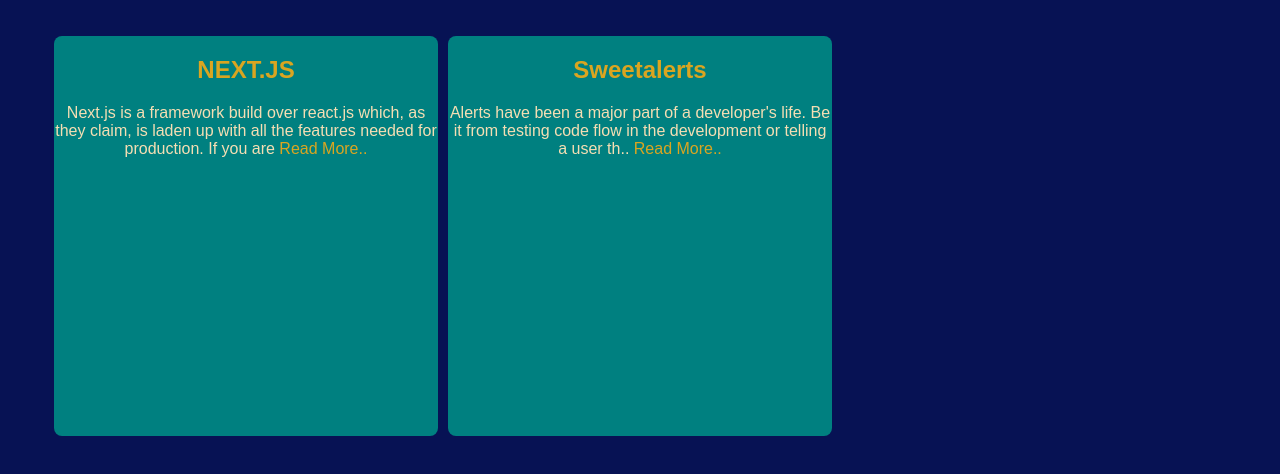
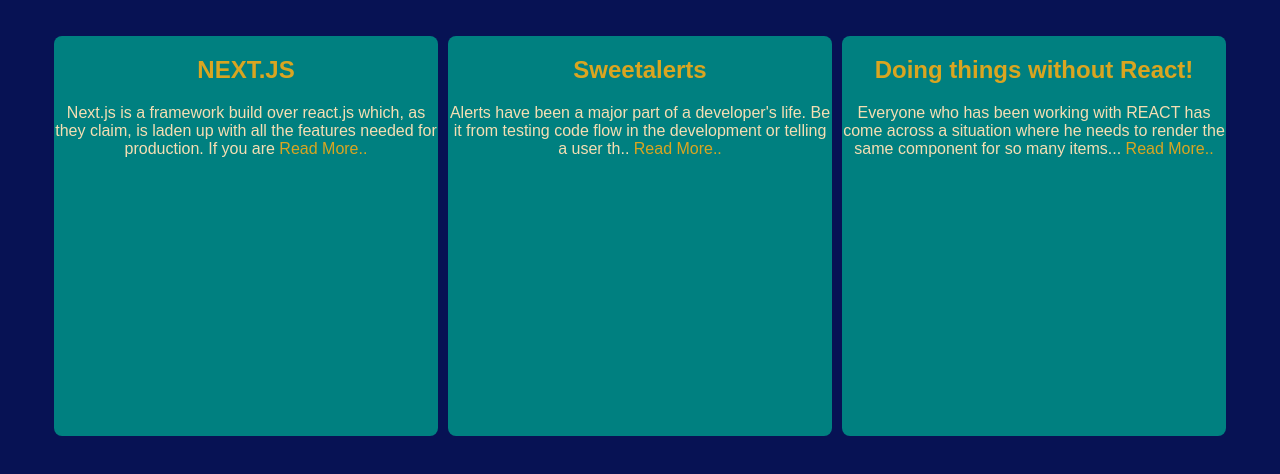
Before and after one commit to kaushalendra-pandey/portfolio, a plain HTML site: page blog.html in a window 1280 px wide. Shown: the part 116-590 px from the top of the page. Drawn offline with Linux system fonts and the light colour scheme.

Commit message:
feat: added a new blog

```diff
--- a/blog.html
+++ b/blog.html
@@ -32,6 +32,15 @@
                 or telling a user th..<span><a href="https://itskaush.hashnode.dev/sweetalerts-beautiful-alerts"> Read More.. </a></a></span>
             </p>
         </div>
+
+        <div class="card">
+            <h2> Doing things without React!  </h2>
+            <p class="desc">
+                Everyone who has been working with REACT has come across
+                a situation where he needs to render the same component
+                for so many items... <span><a href="https://itskaush.hashnode.dev/doing-things-without-react"> Read More..</a></span>
+            </p>
+        </div>
     </div>
 
 </body>
```
